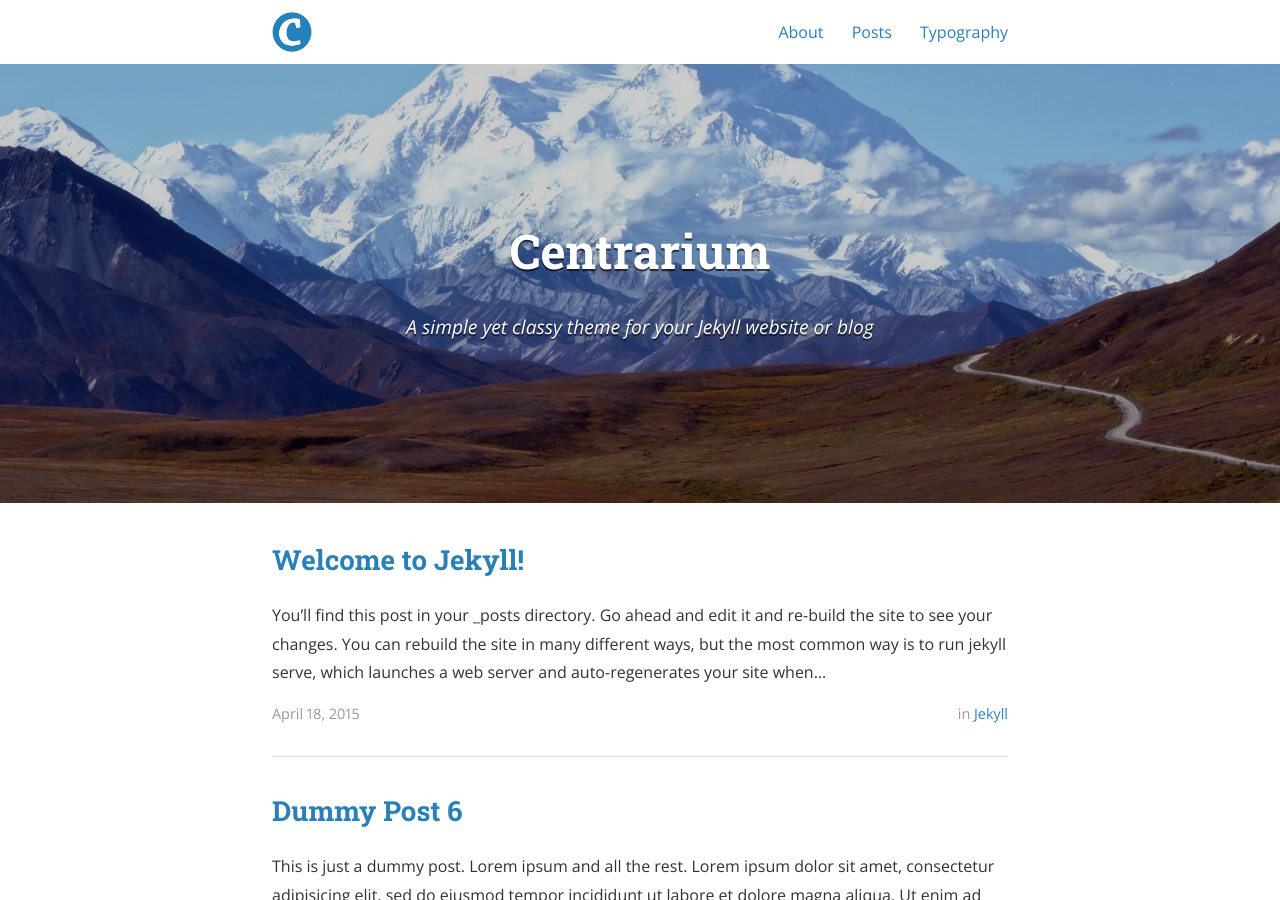
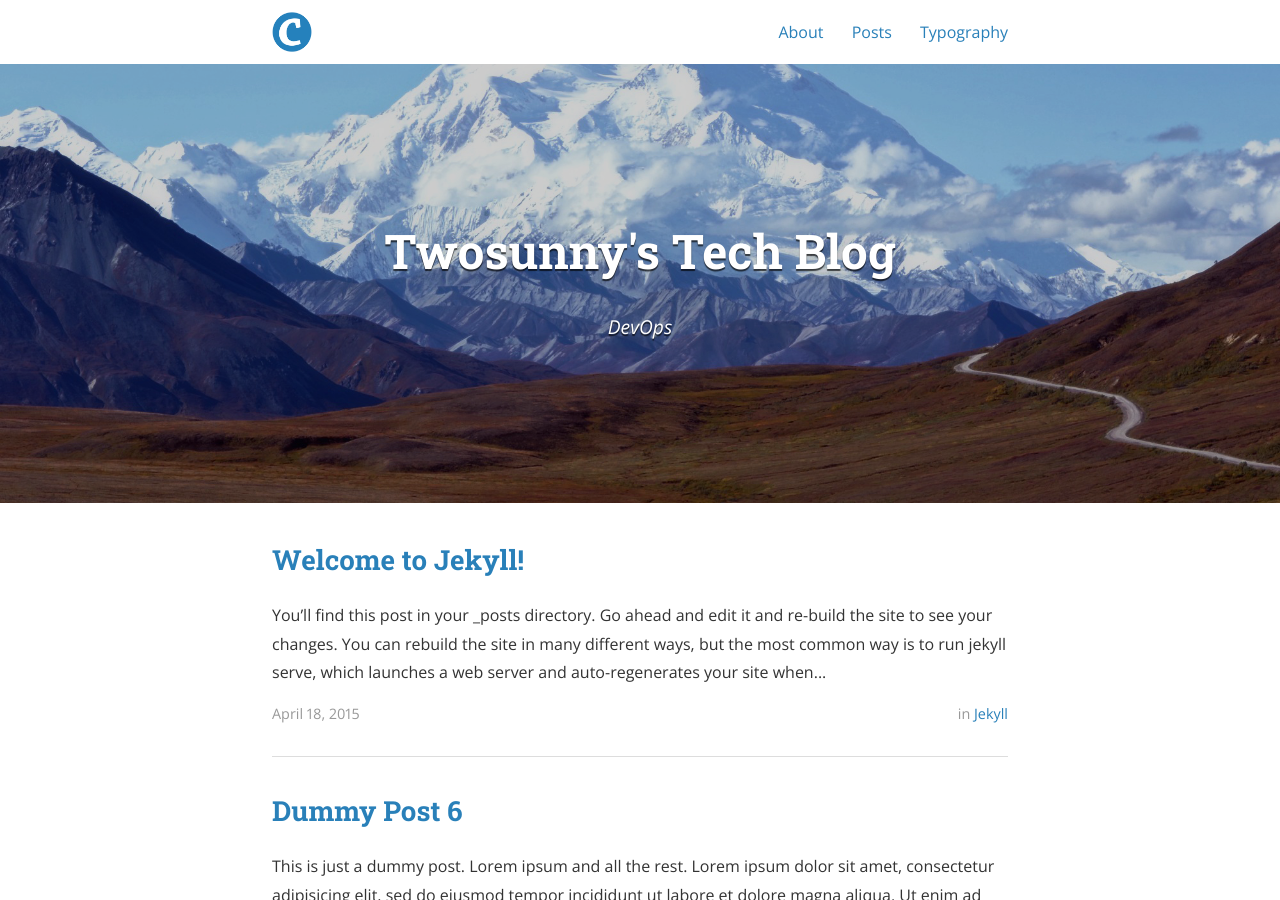
Before and after one commit to twosunny/twosunny.github.io, a Jekyll site: the page built from index.html, in a window 1280 px wide and 900 px high. Built offline with Jekyll 4.4.1, drawn with Linux system fonts in a browser that asks for light colours; nearby versions of some CDN libraries; the list of posts is cut into pages by our own code; some of the changed text lies outside the part shown.

Commit message:
Update _config.yml

```diff
--- a/_config.yml
+++ b/_config.yml
@@ -9,10 +9,10 @@ exclude:
   - "/vendor/"
 
 # Site settings
-title: Centrarium
-subtitle: "A simple yet classy theme for your Jekyll website or blog"
-email: blcentra@gmail.com
-name: Ben Centra
+title: Twosunny's Tech Blog
+subtitle: "DevOps"
+email: singwoosun@gmail.com
+name: Woosun
 description: >
   A simple yet classy theme for your Jekyll website or blog.
 # Base URL of site (i.e. /blog). It should always start with a slash,
```
